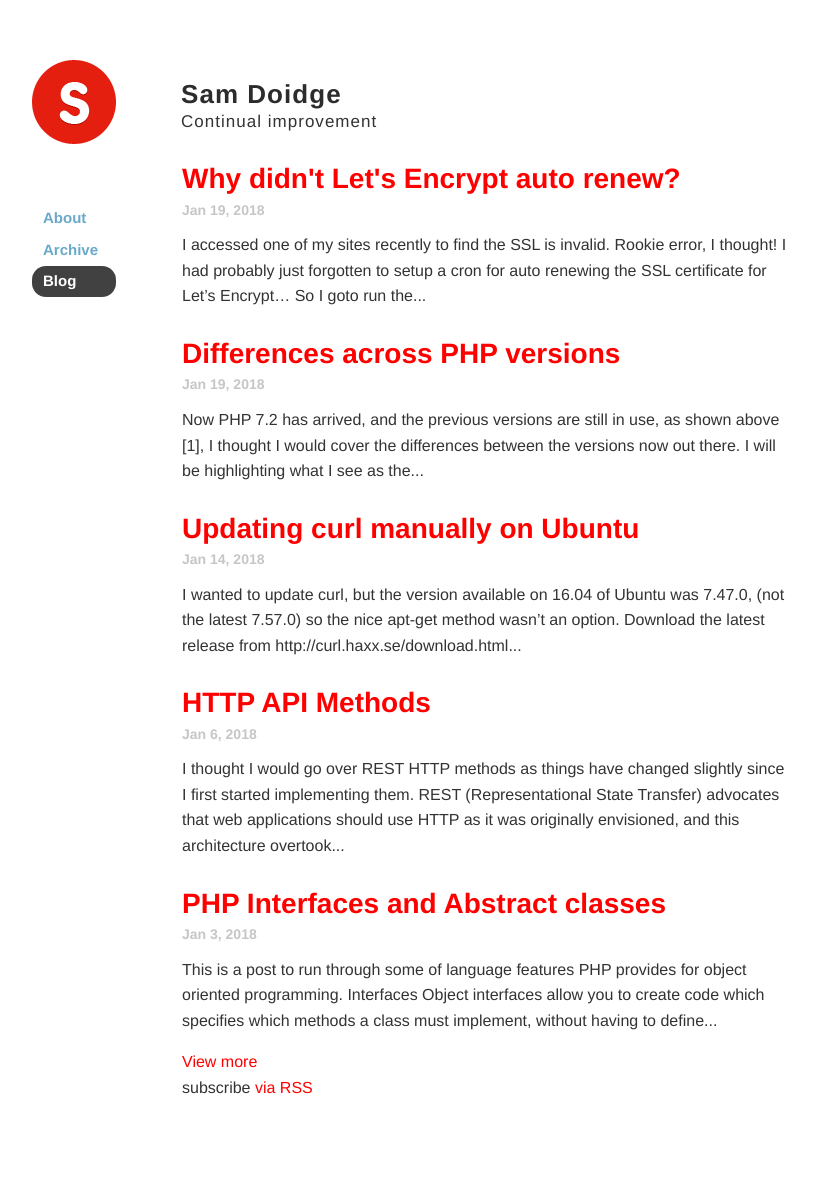
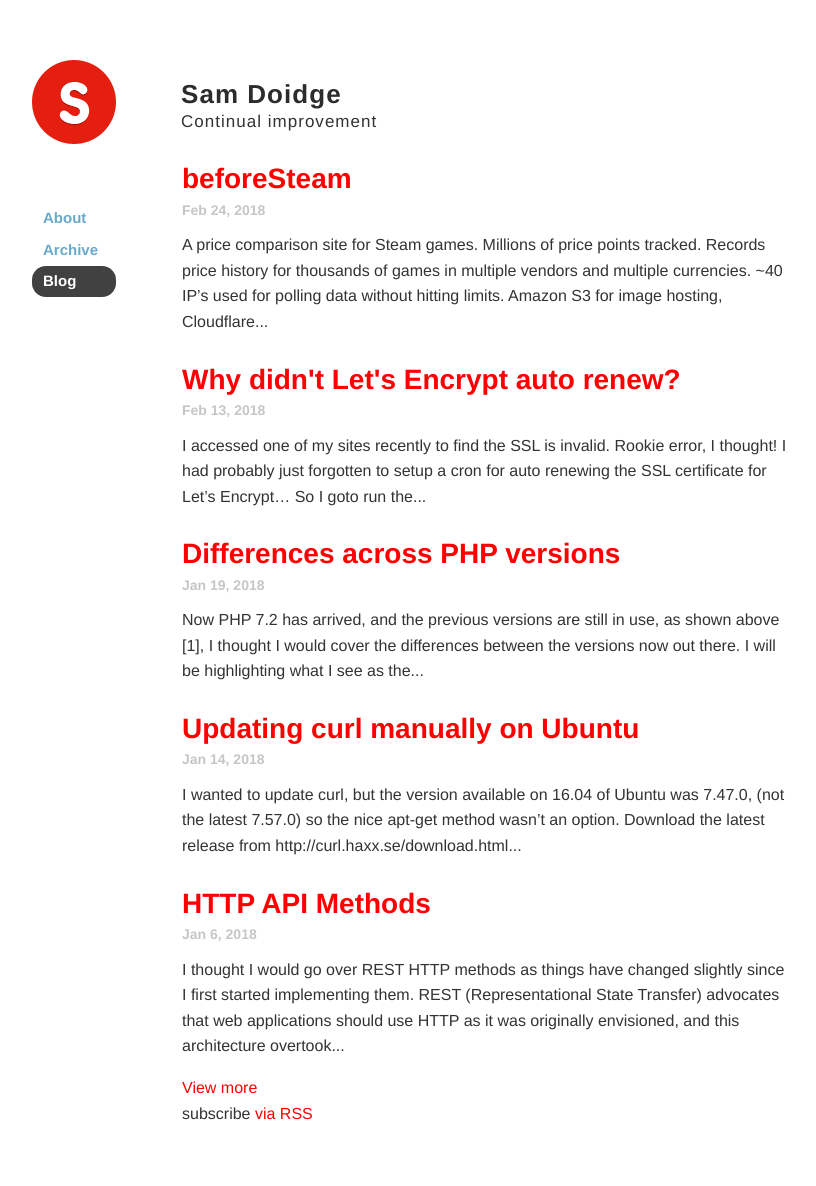
Before and after one commit to samdoidge/samdoidge.com, a Jekyll site: the page built from index.html, in a window 1280 px wide. Shown: the whole page, without its empty margins (228-1044 px from the left). Built offline with Jekyll 4.4.1, drawn with Linux system fonts in a browser that asks for light colours; before the commit the page ends 1161 px from its top, so only the background shows below that.

Commit message:
before steam post

```diff
--- /dev/null
+++ b/_posts/2018-02-24-beforesteam.md
@@ -0,0 +1,23 @@
+---
+layout: post
+title: "beforeSteam"
+image: /assets/beforesteam.png
+comments: True
+---
+<p style="text-align: center">
+	<img src="/assets/beforesteam.png">
+</p>
+
+A price comparison site for Steam games. Millions of price points tracked. Records price history for thousands of games in multiple vendors and multiple currencies. ~40 IP’s used for polling data without hitting limits. Amazon S3 for image hosting, Cloudflare as a CDN at the front of it all.
+
+<p style="text-align: center">
+	<img src="/assets/beforesteam2.png?">
+</p>
+
+<a href="https://beforesteam.com">beforeSteam</a> is an price comparison website for games, which I produced as a proof of concept in my free time at some point in 2016. Specifically, this is a website for games on the Steam platform. I found out there are websites which sell cd keys for games for considerably cheaper than on the Steam platform from a friend. The games can be imported into Steam just as if you had bought it on the platform itself. As there are multiple CD key websites out there, I wanted a quicker way to check them all, so beforeSteam was born.
+
+<p style="text-align: center">
+	<img src="/assets/earnings.png?">
+</p>
+
+The above confirms the platform was working, even without marketing the website at all, and having moved it to a smaller server shortly after finishing. If I were to continue the product I would increase speed and turn price updates back on. Other improvements could then be made to the cleanliness of data, and user interface.
--- a/about.md
+++ b/about.md
@@ -14,7 +14,7 @@ Outside of the internet some of my interests include: playing football, rowing (
 
 * [contentlord.com](https://contentlord.com) - A stream of content is fed from social websites and posted to social media platforms. A Slack integration allows for curation - the user can choose to post or ignore the content. Currently supports posting to Instagram, Facebook and Twitter. Powers [Bitcoin Memes](https://www.instagram.com/bitcoinmemes).
 
-* [beforesteam.com](https://beforesteam.com) - A price comparison site for Steam games. Millions of price points tracked. Records price history for thousands of games in multiple vendors and mulitple currencies. ~40 IP's used for polling data without hitting limits. Amazon S3 for image hosting, cloudflare as a CDN at the front of it all.
+* [beforesteam.com](https://beforesteam.com) - A price comparison site for Steam games. Millions of price points tracked. Records price history for thousands of games in multiple vendors and multiple currencies. ~40 IP's used for polling data without hitting limits. Amazon S3 for image hosting, Cloudflare as a CDN at the front of it all.
 
 * [textiler.com](http://textiler.com) - A joint project where I was responsible for the development. Design & print custom digital fabrics. Makes use of canvas / fabric.js and node.js
 
```
Also changed, not shown: _posts/2018-02-13-why-didnt-letsencrypt-renew.md (renamed from _posts/2018-01-19-why-didnt-letsencrypt-renew.md), assets/beforesteam.png (added), assets/beforesteam2.png (added), assets/earnings.png (added).
